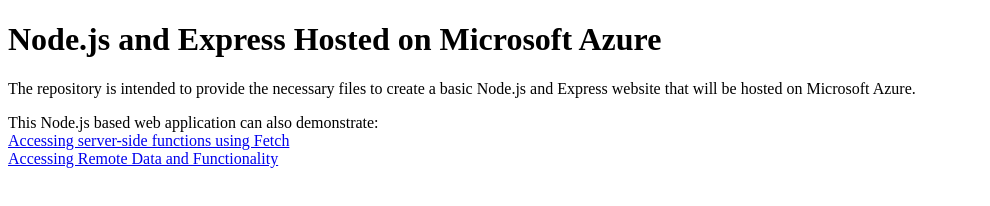
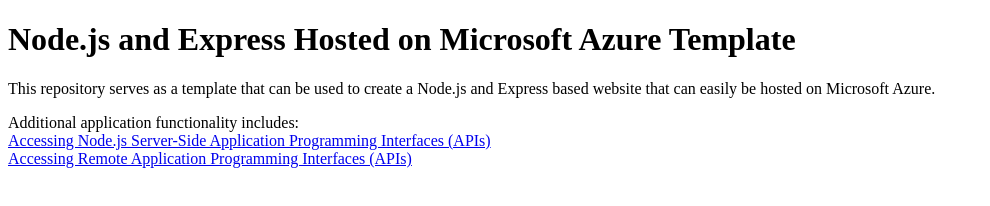
Before and after one commit to EricJPogue/node-js-on-azure-template, a website: page static/index.html in a window 1280 px wide. Shown: the whole page, without its empty margins (0-990 px from the left). Drawn offline with Linux system fonts and the light colour scheme.

Commit message:
Update files.

```diff
--- a/static/index.html
+++ b/static/index.html
@@ -4,14 +4,12 @@
 <title>Node on Azure</title>
 </head>
 <body>
+<h1>Node.js and Express Hosted on Microsoft Azure Template</h1>
+<p>This repository serves as a template that can be used to create a Node.js and Express based website that can easily
+be hosted on Microsoft Azure.</p>
 
-<h1>Node.js and Express Hosted on Microsoft Azure</h1>
-<p>The repository is intended to provide the necessary files to create a basic Node.js and Express website that will be
-hosted on Microsoft Azure. </p>
-
-This Node.js based web application can also demonstrate:<br />
-<a href="fetching-from-server.html">Accessing server-side functions using Fetch</a><br />
-<a href="fetching-remote-dog-breeds.html">Accessing Remote Data and Functionality</a>
-
+Additional application functionality includes:<br />
+<a href="fetching-from-server.html">Accessing Node.js Server-Side Application Programming Interfaces (APIs)</a><br />
+<a href="fetching-remote-dog-breeds.html">Accessing Remote Application Programming Interfaces (APIs)</a>
 </body>
 </html>
```
Also changed, not shown: static/fetching-from-server.html (+2 -2 lines), static/fetching-remote-dog-breeds.html (+3 -5 lines), README.md.
